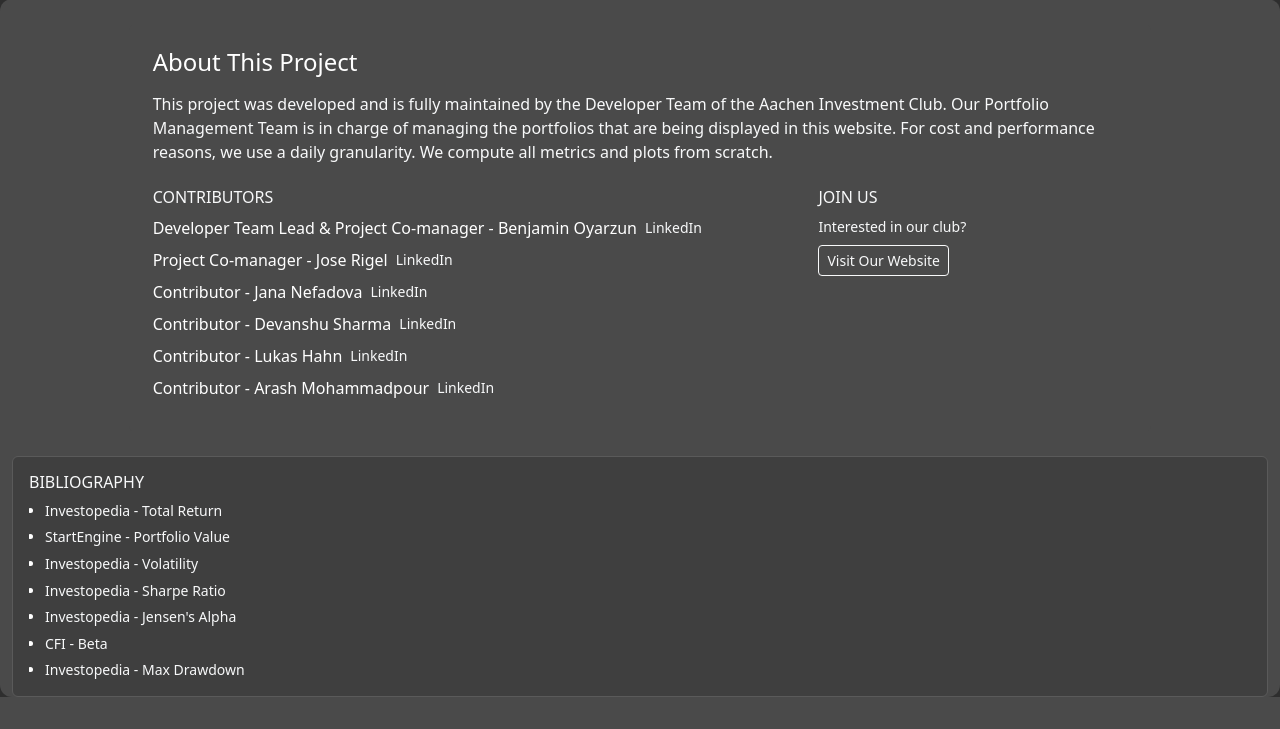
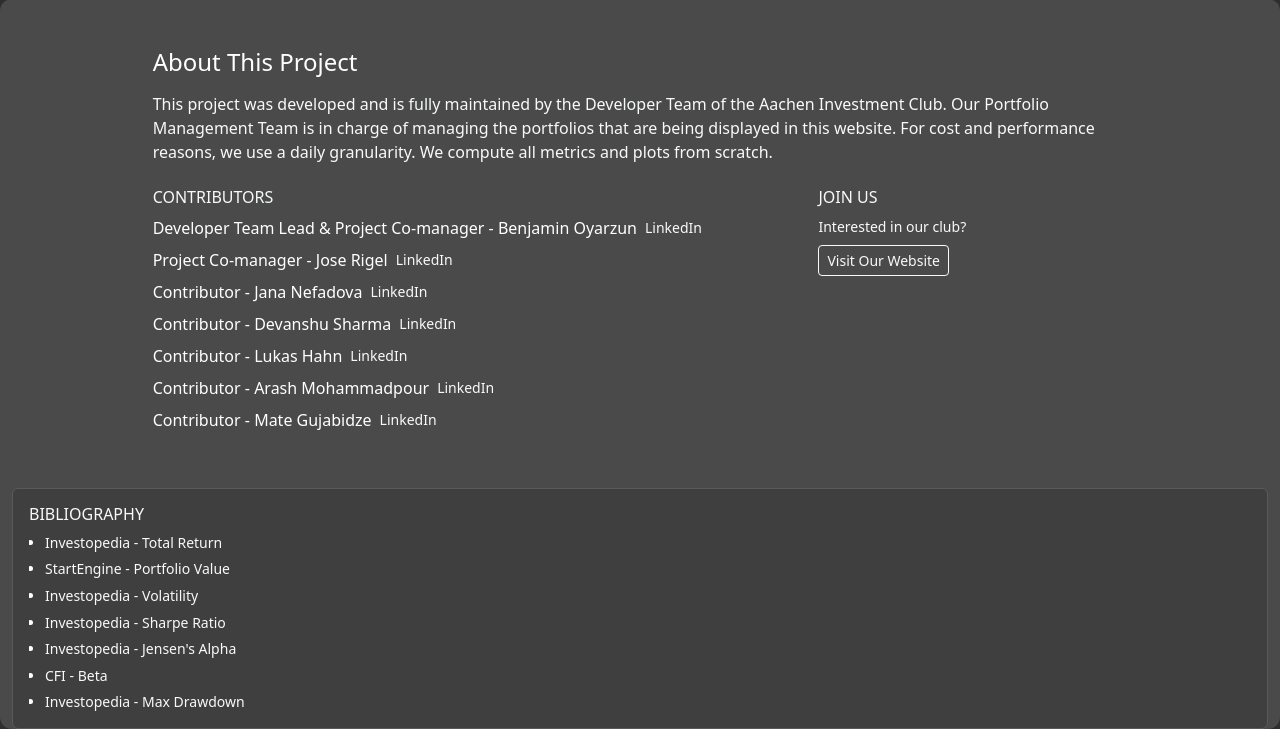
Before and after one commit to aachen-investment-club/portfolio-management, a Flask app: template portfolio/templates/index.html in a window 1280 px wide. Shown: the part 1157-1886 px from the top of the page. Before the commit the page ends 1854 px from the top, so only its background shows below. Run offline with Flask 3, Linux system fonts and the light colour scheme; the template is opened without the code that fills it, so the values that code supplies are empty; parts of the project's set-up code (start-up, migrations or seed data) failed here and were passed over; some libraries are stand-ins or nearby versions.

Commit message:
added respects

```diff
--- a/portfolio/templates/index.html
+++ b/portfolio/templates/index.html
@@ -330,6 +330,12 @@
                                     LinkedIn
                                 </a>
                                 </li>
+                                <li class="d-flex align-items-center gap-2 mb-2">
+                                    <span>Contributor - Mate Gujabidze </span>
+                                <a href="https://www.linkedin.com/in/mate-gujabidze/" target="_blank" class="link-light small text-decoration-none">
+                                    LinkedIn
+                                </a>
+                                </li>
                             </ul>
                             </div>
 
```
